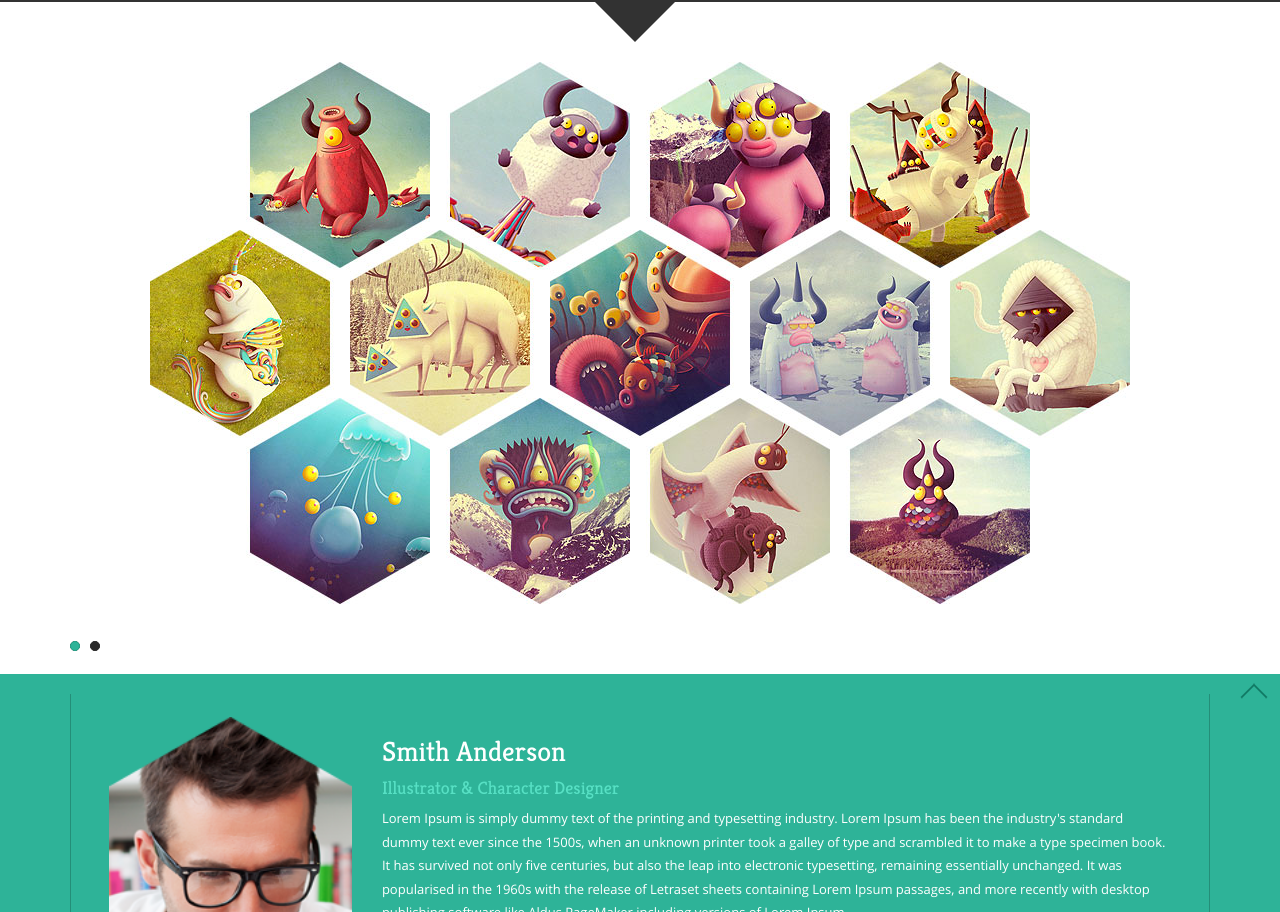
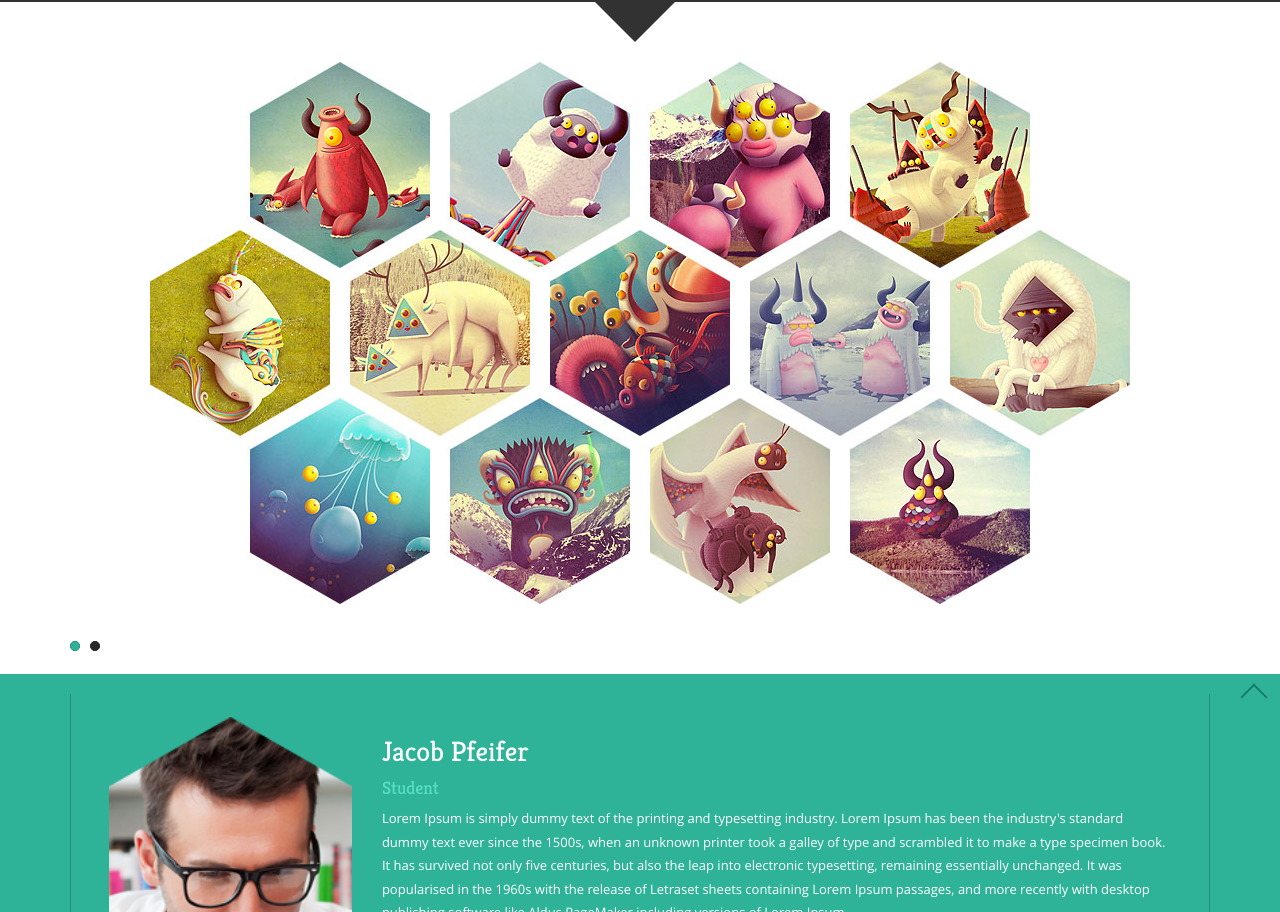
Before and after one commit to jakepf00/Website, a plain HTML site: page index.html in a window 1280 px wide. Shown: the part 83-995 px from the top of the page. Drawn offline with Linux system fonts and the light colour scheme.

Commit message:
Added my name

```diff
--- a/index.html
+++ b/index.html
@@ -104,8 +104,8 @@ License URL: http://creativecommons.org/licenses/by/3.0/
 			<img src="images/user.png" alt="" class="responsive"/>
 		</div>
 		<div class="col-md-9 about_text">
-			<h3>smith anderson</h3>
-			<h4>illustrator & character designer</h4>
+			<h3>jacob pfeifer</h3>
+			<h4>student</h4>
 			<p>Lorem Ipsum is simply dummy text of the printing and typesetting industry. Lorem Ipsum has been the industry's standard dummy text ever since the 1500s, when an unknown printer took a galley of type and scrambled it to make a type specimen book. It has survived not only five centuries, but also the leap into electronic typesetting, remaining essentially unchanged. It was popularised in the 1960s with the release of Letraset sheets containing Lorem Ipsum passages, and more recently with desktop publishing software like Aldus PageMaker including versions of Lorem Ipsum</p>
 			<div class="soc_icons navbar-right">
 				<ul class="list-unstyled text-center">
```
